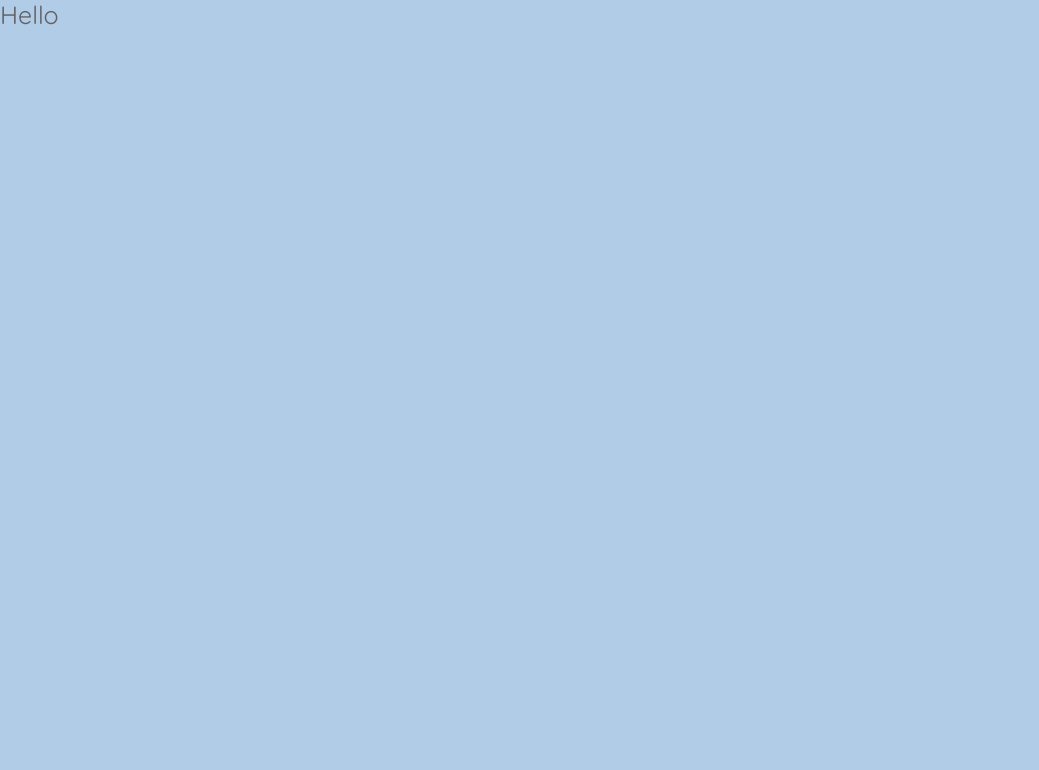
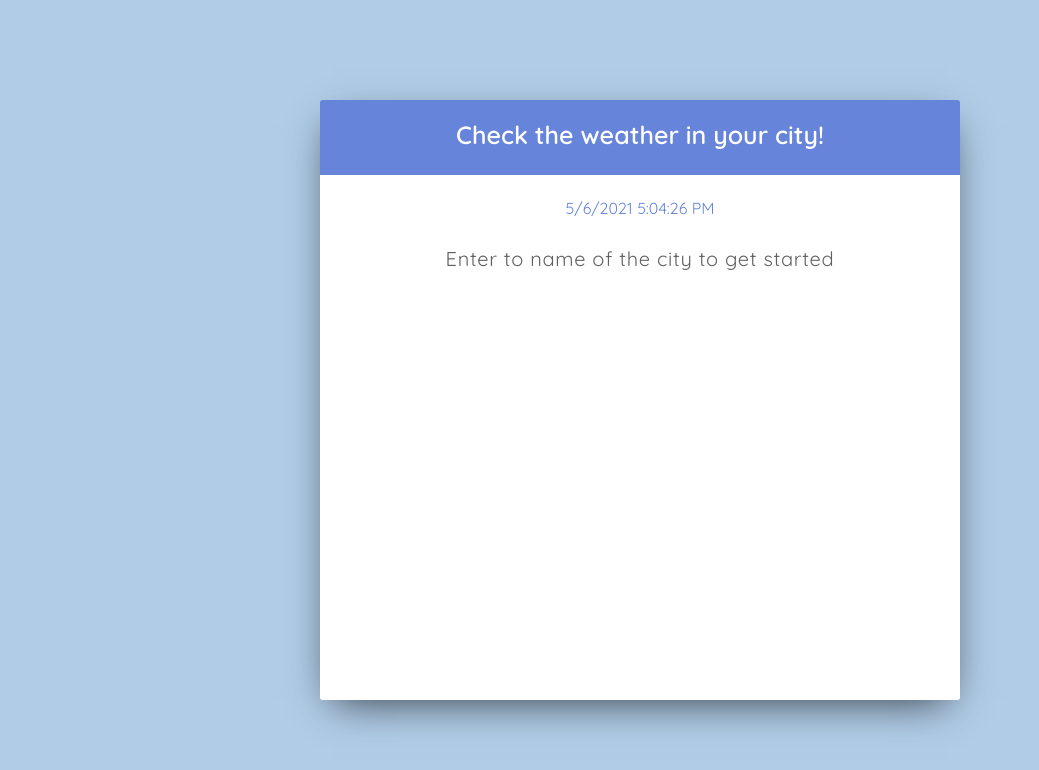
Before and after one commit to karolafranczuk/weather-app-with-hooks, a React (Create React App) app: page / in a window 1280 px wide. Shown: the top 770 px of the page, without its empty margins (0-1039 px from the left). Built offline with nearby package versions, Linux system fonts and the light colour scheme.

Commit message:
Changes in components

```diff
--- a/package.json
+++ b/package.json
@@ -6,6 +6,7 @@
     "@testing-library/jest-dom": "^5.12.0",
     "@testing-library/react": "^11.2.6",
     "@testing-library/user-event": "^12.8.3",
+    "axios": "^0.21.1",
     "bootstrap": "^5.0.0",
     "node-sass": "^5.0.0",
     "react": "^17.0.2",
--- a/src/App.js
+++ b/src/App.js
@@ -1,8 +1,9 @@
 import React from 'react';
+import Main from './components/Main'
 
 const App = () => {
   return (
-    <h1>Hello</h1>
+    <Main />
   )
 }
 
--- /dev/null
+++ b/src/Context.js
@@ -0,0 +1,5 @@
+import {createContext} from 'react';
+
+const Context = createContext();
+
+export default Context;
--- /dev/null
+++ b/src/components/Content.js
@@ -0,0 +1,10 @@
+import React from 'react';
+
+const Content = (props) => (
+
+    <div className="content">
+        {props.children}
+    </div>
+)
+
+export default Content;
--- /dev/null
+++ b/src/components/DateTime.js
@@ -0,0 +1,13 @@
+import React from 'react';
+
+const DateTime = () => {
+    const date = new Date();
+
+    return (
+        <div className="date-time">
+            {`${date.toLocaleDateString()} ${date.toLocaleTimeString()}`}
+        </div>
+    )
+}
+
+export default DateTime;
--- /dev/null
+++ b/src/components/Header.js
@@ -0,0 +1,11 @@
+import React from 'react';
+
+const Header = () => (
+    <div className="header">
+        <h1 className="header__title">
+            Check the weather in your city!
+        </h1>
+    </div>
+)
+
+export default Header;
--- /dev/null
+++ b/src/components/Main.js
@@ -0,0 +1,35 @@
+import React, {useState} from 'react';
+import axios from 'axios';
+
+import Header from "./Header";
+import Content from "./Content";
+import DateTime from "./DateTime";
+import TagLine from "./TagLine";
+
+import Context from '../Context';
+
+const Main = () => {
+
+    const [weather, setWeather] = useState();
+    const [city, setCity] = useState();
+    const [error, setError] = useState();
+
+    const api_call = async e => {
+        e.preventDefault();
+        const location = e.target.elements.location.value;
+
+    }
+
+    return (
+        <div className="main">
+            <Header />
+            <Content>
+                <DateTime />
+                <TagLine />
+
+            </Content>
+        </div>
+    )
+}
+
+export default Main;
--- /dev/null
+++ b/src/components/TagLine.js
@@ -0,0 +1,9 @@
+import React from 'react';
+
+const TagLine = () => (
+    <div className="tagline">
+        <p>Enter to name of the city to get started</p>
+    </div>
+)
+
+export default TagLine;
```
Also changed, not shown: src/components/WeatherSearch.js (added, +23 -0 lines), 1 other file (tests, documents, lock files or other folders).
